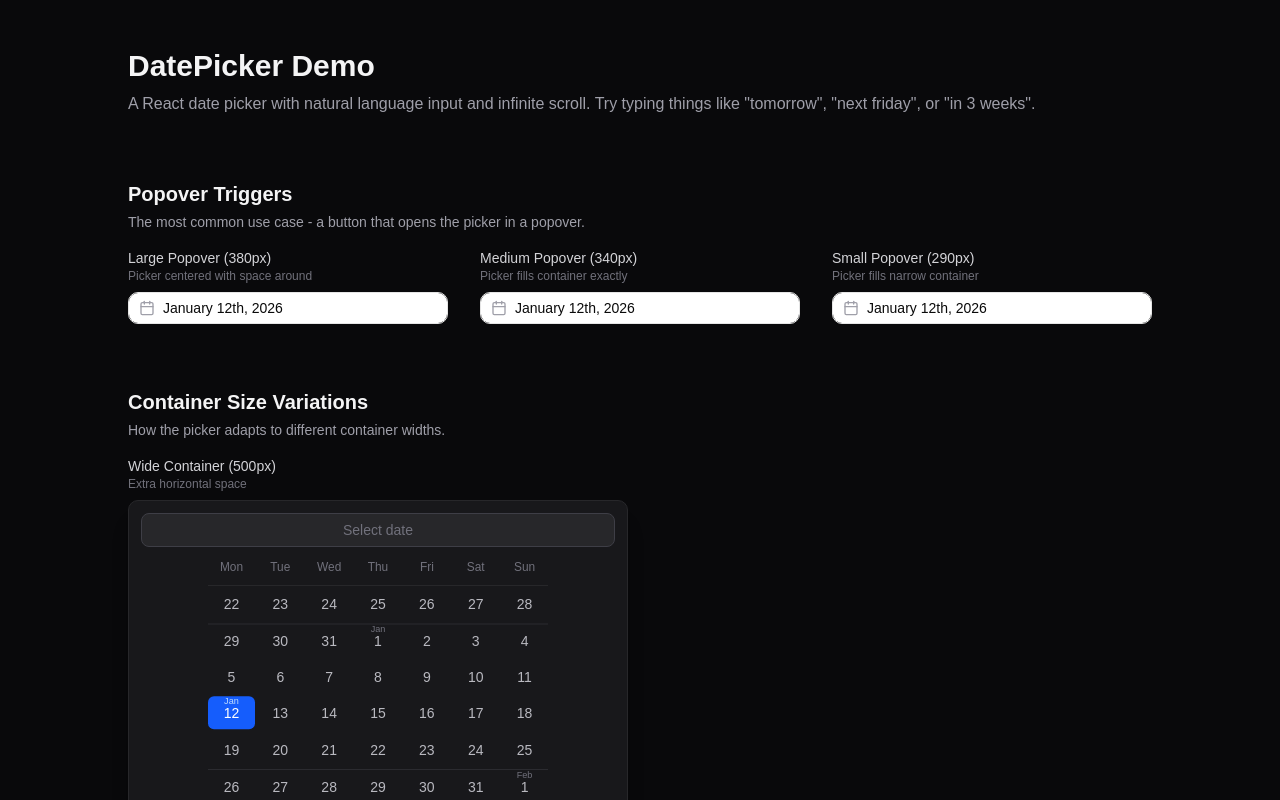
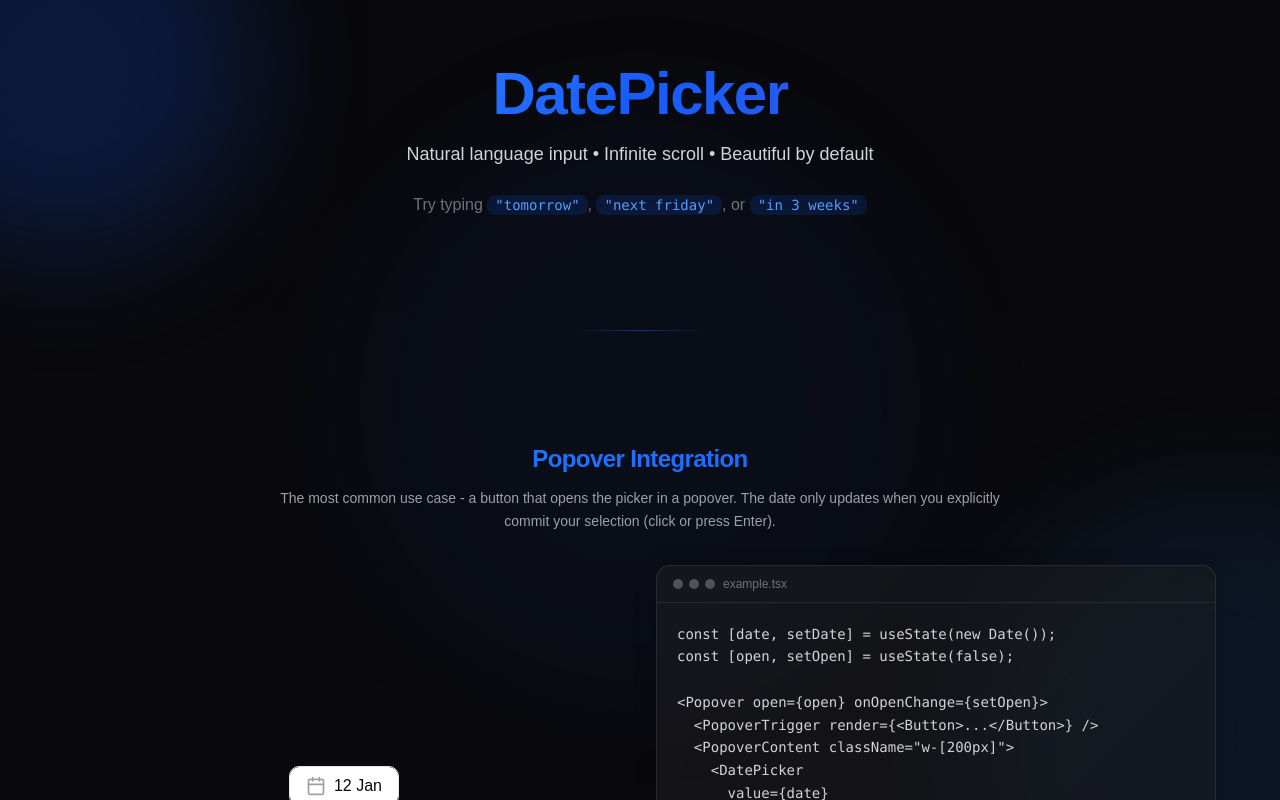
Before and after one commit to dannysmith/datepicker-danny, a React (Vite) app: page / in a window 1280 px wide. Shown: the top 800 px of the page. Built offline with nearby package versions, Linux system fonts and the light colour scheme.

Commit message:
Update homepage to look a bit nicer

```diff
--- a/src/App.tsx
+++ b/src/App.tsx
@@ -31,6 +31,20 @@ function CalendarIcon({ className }: { className?: string }) {
   );
 }
 
+// Gradient divider between sections
+function SectionDivider() {
+  return (
+    <div className="flex items-center justify-center py-4">
+      <div
+        className="h-px w-32"
+        style={{
+          background: 'linear-gradient(90deg, transparent, oklch(0.546 0.245 262.88 / 0.5), transparent)'
+        }}
+      />
+    </div>
+  );
+}
+
 // Section wrapper component
 function Section({
   title,
@@ -42,11 +56,21 @@ function Section({
   children: React.ReactNode;
 }) {
   return (
-    <section className="space-y-4">
-      <div>
-        <h2 className="text-xl font-semibold text-zinc-100">{title}</h2>
+    <section className="space-y-8">
+      <div className="space-y-3 text-center">
+        <h2
+          className="text-2xl font-semibold tracking-tight"
+          style={{
+            background: 'linear-gradient(135deg, oklch(0.623 0.214 259.82), oklch(0.546 0.245 262.88))',
+            WebkitBackgroundClip: 'text',
+            WebkitTextFillColor: 'transparent',
+            backgroundClip: 'text',
+          }}
+        >
+          {title}
+        </h2>
         {description && (
-          <p className="mt-1 text-sm text-zinc-400">{description}</p>
+          <p className="mx-auto max-w-3xl text-sm text-zinc-400 leading-relaxed">{description}</p>
         )}
       </div>
       {children}
@@ -65,11 +89,17 @@ function DemoCard({
   children: React.ReactNode;
 }) {
   return (
-    <div className="space-y-2">
-      <div>
-        <p className="text-sm font-medium text-zinc-300">{label}</p>
+    <div
+      className="space-y-4 rounded-xl p-5 transition-all duration-300 hover:bg-zinc-800/30"
+      style={{
+        background: 'linear-gradient(135deg, rgba(39, 39, 42, 0.3), rgba(24, 24, 27, 0.5))',
+        border: '1px solid rgba(63, 63, 70, 0.4)',
+      }}
+    >
+      <div className="space-y-1">
+        <p className="text-sm font-medium text-zinc-200">{label}</p>
         {description && (
-          <p className="text-xs text-zinc-500">{description}</p>
+          <p className="text-xs text-zinc-500 leading-relaxed">{description}</p>
         )}
       </div>
       {children}
@@ -77,260 +107,110 @@ function DemoCard({
   );
 }
 
-export function App() {
-  // State for various demos
-  const [basicDate, setBasicDate] = useState<Date>(new Date());
-  const [popoverDate1, setPopoverDate1] = useState<Date>(new Date());
-  const [popoverDate2, setPopoverDate2] = useState<Date>(new Date());
-  const [popoverDate3, setPopoverDate3] = useState<Date>(new Date());
-  const [wideDate, setWideDate] = useState<Date>(new Date());
-  const [narrowDate, setNarrowDate] = useState<Date>(new Date());
-  const [tinyDate, setTinyDate] = useState<Date>(new Date());
-  const [superTinyDate, setSuperTinyDate] = useState<Date>(new Date());
-  const [futureOnlyDate, setFutureOnlyDate] = useState<Date>(new Date());
-  const [pastOnlyDate, setPastOnlyDate] = useState<Date>(new Date());
-  const [weekWindowDate, setWeekWindowDate] = useState<Date>(new Date());
-  const [formDate, setFormDate] = useState<Date>(new Date());
+// Popover DatePicker Demo - isolated component with its own state
+function PopoverDatePickerDemo() {
+  const [date, setDate] = useState<Date>(new Date());
+  const [open, setOpen] = useState(false);
 
-  // Popover open states
-  const [popover1Open, setPopover1Open] = useState(false);
-  const [popover2Open, setPopover2Open] = useState(false);
-  const [popover3Open, setPopover3Open] = useState(false);
-
-  // Date constraints
-  const today = new Date();
-  const weekFromNow = addDays(today, 7);
+  const handleCommit = (newDate: Date) => {
+    setDate(newDate);
+    setOpen(false);
+  };
 
   return (
-    <div className="min-h-screen bg-zinc-950 px-8 py-12">
-      <div className="mx-auto max-w-5xl space-y-16">
-        {/* Header */}
-        <header className="space-y-2">
-          <h1 className="text-3xl font-bold text-zinc-100">
-            DatePicker Demo
-          </h1>
-          <p className="text-zinc-400">
-            A React date picker with natural language input and infinite scroll.
-            Try typing things like "tomorrow", "next friday", or "in 3 weeks".
-          </p>
-        </header>
-
-        {/* Section 1: Popover Triggers */}
-        <Section
-          title="Popover Triggers"
-          description="The most common use case - a button that opens the picker in a popover."
-        >
-          <div className="grid gap-8 sm:grid-cols-2 lg:grid-cols-3">
-            {/* shadcn Popover - Large */}
-            <DemoCard
-              label="Large Popover (380px)"
-              description="Picker centered with space around"
-            >
-              <Popover open={popover1Open} onOpenChange={setPopover1Open}>
+    <Popover open={open} onOpenChange={setOpen}>
       <PopoverTrigger
         render={
-                    <Button variant="outline" className="w-full justify-start gap-2">
-                      <CalendarIcon className="size-4 text-zinc-400" />
-                      <span>{format(popoverDate1, "PPP")}</span>
+          <Button variant="outline" className="justify-start gap-2 text-base h-10 px-4">
+            <CalendarIcon className="size-5 text-zinc-400" />
+            <span>{format(date, "d MMM")}</span>
           </Button>
         }
       />
-                <PopoverContent className="w-[380px]">
+      <PopoverContent className="w-[200px]">
         <DatePicker
-                    value={popoverDate1}
-                    onChange={setPopoverDate1}
-                    onCommit={() => setPopover1Open(false)}
+          value={date}
+          onChange={() => {
+            // Don't update the actual date during navigation - only on commit
+          }}
+          onCommit={handleCommit}
           placeholder="Select date"
         />
       </PopoverContent>
     </Popover>
-            </DemoCard>
+  );
+}
 
-            {/* shadcn Popover - Medium */}
-            <DemoCard
-              label="Medium Popover (340px)"
-              description="Picker fills container exactly"
-            >
-              <Popover open={popover2Open} onOpenChange={setPopover2Open}>
-                <PopoverTrigger
-                  render={
-                    <Button variant="outline" className="w-full justify-start gap-2">
-                      <CalendarIcon className="size-4 text-zinc-400" />
-                      <span>{format(popoverDate2, "PPP")}</span>
-                    </Button>
-                  }
-                />
-                <PopoverContent className="w-[340px]">
+// Inline DatePicker Demo - isolated component for container-based examples
+function InlineDatePickerDemo({
+  label,
+  description,
+}: {
+  label: string;
+  description: string;
+}) {
+  const [date, setDate] = useState<Date>(new Date());
+
+  // Extract pixel width from label for actual container sizing
+  const pixelWidth = label.match(/\((\d+)px\)/)?.[1] || "340";
+
+  return (
+    <DemoCard label={label} description={description}>
+      <div className="flex justify-center">
+        <div style={{ width: `${pixelWidth}px` }}>
           <DatePicker
-                    value={popoverDate2}
-                    onChange={setPopoverDate2}
-                    onCommit={() => setPopover2Open(false)}
-                    placeholder="Select date"
-                  />
-                </PopoverContent>
-              </Popover>
-            </DemoCard>
-
-            {/* shadcn Popover - Small/Tight */}
-            <DemoCard
-              label="Small Popover (290px)"
-              description="Picker fills narrow container"
-            >
-              <Popover open={popover3Open} onOpenChange={setPopover3Open}>
-                <PopoverTrigger
-                  render={
-                    <Button variant="outline" className="w-full justify-start gap-2">
-                      <CalendarIcon className="size-4 text-zinc-400" />
-                      <span>{format(popoverDate3, "PPP")}</span>
-                    </Button>
-                  }
-                />
-                <PopoverContent className="w-[290px]">
-                  <DatePicker
-                    value={popoverDate3}
-                    onChange={setPopoverDate3}
-                    onCommit={() => setPopover3Open(false)}
-                    placeholder="Select date"
-                  />
-                </PopoverContent>
-              </Popover>
-            </DemoCard>
-
-          </div>
-        </Section>
-
-        {/* Section 2: Container Sizes */}
-        <Section
-          title="Container Size Variations"
-          description="How the picker adapts to different container widths."
-        >
-          <div className="space-y-8">
-            {/* Wide container */}
-            <DemoCard
-              label="Wide Container (500px)"
-              description="Extra horizontal space"
-            >
-              <div className="w-[500px]">
-                <DatePicker
-                  value={wideDate}
-                  onChange={setWideDate}
+            value={date}
+            onChange={setDate}
             placeholder="Select date"
           />
         </div>
-            </DemoCard>
-
-            {/* Standard container */}
-            <DemoCard
-              label="Standard Container (340px)"
-              description="Default recommended width"
-            >
-              <div className="w-[340px]">
-                <DatePicker
-                  value={basicDate}
-                  onChange={setBasicDate}
-                  placeholder="Select date"
-                />
       </div>
     </DemoCard>
+  );
+}
 
-            {/* Narrow container */}
-            <DemoCard
-              label="Narrow Container (300px)"
-              description="Tighter fit"
-            >
-              <div className="w-[300px]">
+// Constrained DatePicker Demo - isolated component for minDate/maxDate examples
+function ConstrainedDatePickerDemo({
+  label,
+  description,
+  minDate,
+  maxDate,
+  placeholder,
+}: {
+  label: string;
+  description: string;
+  minDate?: Date;
+  maxDate?: Date;
+  placeholder: string;
+}) {
+  const [date, setDate] = useState<Date>(new Date());
+
+  return (
+    <DemoCard label={label} description={description}>
       <DatePicker
-                  value={narrowDate}
-                  onChange={setNarrowDate}
-                  placeholder="Select date"
-                />
-              </div>
-            </DemoCard>
-
-            {/* Very narrow container */}
-            <DemoCard
-              label="Minimum Container (260px)"
-              description="Testing the limits"
-            >
-              <div className="w-[260px]">
-                <DatePicker
-                  value={tinyDate}
-                  onChange={setTinyDate}
-                  placeholder="Select date"
-                />
-              </div>
-            </DemoCard>
-
-            {/* Absolute minimum */}
-            <DemoCard
-              label="Absolute Minimum (200px)"
-              description="Font should be visibly smaller"
-            >
-              <div className="w-[200px]">
-                <DatePicker
-                  value={superTinyDate}
-                  onChange={setSuperTinyDate}
-                  placeholder="Select date"
-                />
-              </div>
-            </DemoCard>
-          </div>
-        </Section>
-
-        {/* Section 3: Date Constraints */}
-        <Section
-          title="Date Constraints"
-          description="Using minDate and maxDate props to limit selectable dates."
-        >
-          <div className="grid gap-8 sm:grid-cols-2 lg:grid-cols-3">
-            {/* Future only */}
-            <DemoCard
-              label="Future Dates Only"
-              description={`From ${format(today, "MMM d")} onwards`}
-            >
-              <DatePicker
-                value={futureOnlyDate}
-                onChange={setFutureOnlyDate}
-                minDate={today}
-                placeholder="Select future date"
+        value={date}
+        onChange={setDate}
+        minDate={minDate}
+        maxDate={maxDate}
+        placeholder={placeholder}
       />
     </DemoCard>
+  );
+}
 
-            {/* Past only */}
-            <DemoCard
-              label="Past Dates Only"
-              description={`Up to ${format(today, "MMM d")}`}
+// Form DatePicker Demo - isolated component
+function FormDatePickerDemo({ minDate }: { minDate: Date }) {
+  const [formDate, setFormDate] = useState<Date>(new Date());
+
+  return (
+    <Card
+      className="p-6"
+      style={{
+        background: 'linear-gradient(135deg, rgba(39, 39, 42, 0.3), rgba(24, 24, 27, 0.5))',
+        border: '1px solid rgba(63, 63, 70, 0.4)',
+        boxShadow: '0 4px 24px -4px rgba(0, 0, 0, 0.2)',
+      }}
     >
-              <DatePicker
-                value={pastOnlyDate}
-                onChange={setPastOnlyDate}
-                maxDate={today}
-                placeholder="Select past date"
-              />
-            </DemoCard>
-
-            {/* Narrow window */}
-            <DemoCard
-              label="7-Day Window"
-              description={`${format(today, "MMM d")} - ${format(weekFromNow, "MMM d")}`}
-            >
-              <DatePicker
-                value={weekWindowDate}
-                onChange={setWeekWindowDate}
-                minDate={today}
-                maxDate={weekFromNow}
-                placeholder="Select within window"
-              />
-            </DemoCard>
-          </div>
-        </Section>
-
-        {/* Section 4: Form Integration */}
-        <Section
-          title="Form Integration"
-          description="How the picker looks in a typical form context."
-        >
-          <Card className="max-w-md border-zinc-800 bg-zinc-900/50 p-6">
       <form
         className="space-y-6"
         onSubmit={(e) => {
@@ -354,7 +234,7 @@ export function App() {
             <DatePicker
               value={formDate}
               onChange={setFormDate}
-                    minDate={today}
+              minDate={minDate}
               placeholder="When is this event?"
             />
           </div>
@@ -375,11 +255,213 @@ export function App() {
         </Button>
       </form>
     </Card>
+  );
+}
+
+export function App() {
+  // Date constraints (shared constants, not state)
+  const today = new Date();
+  const weekFromNow = addDays(today, 7);
+
+  return (
+    <div
+      className="relative min-h-screen px-8 py-16"
+      style={{
+        background: 'linear-gradient(180deg, #09090b 0%, #0c0c0f 50%, #09090b 100%)',
+      }}
+    >
+      {/* Background glow effects */}
+      <div
+        className="pointer-events-none fixed inset-0 overflow-hidden"
+        aria-hidden="true"
+      >
+        {/* Top-left blue glow */}
+        <div
+          className="absolute -left-32 -top-32 h-96 w-96 rounded-full opacity-20 blur-3xl"
+          style={{ background: 'oklch(0.546 0.245 262.88)' }}
+        />
+        {/* Bottom-right subtle glow */}
+        <div
+          className="absolute -bottom-48 -right-48 h-[500px] w-[500px] rounded-full opacity-10 blur-3xl"
+          style={{ background: 'oklch(0.623 0.214 259.82)' }}
+        />
+        {/* Center subtle accent */}
+        <div
+          className="absolute left-1/2 top-1/2 h-[600px] w-[600px] -translate-x-1/2 -translate-y-1/2 rounded-full opacity-5 blur-3xl"
+          style={{ background: 'oklch(0.546 0.245 262.88)' }}
+        />
+      </div>
+
+      <div className="relative mx-auto max-w-6xl space-y-24">
+        {/* Header */}
+        <header className="space-y-6 text-center">
+          <div className="space-y-4">
+            <h1
+              className="text-5xl font-bold tracking-tight sm:text-6xl"
+              style={{
+                background: 'linear-gradient(135deg, oklch(0.7 0.18 259.82), oklch(0.546 0.245 262.88), oklch(0.5 0.2 270))',
+                WebkitBackgroundClip: 'text',
+                WebkitTextFillColor: 'transparent',
+                backgroundClip: 'text',
+              }}
+            >
+              DatePicker
+            </h1>
+            <p className="text-lg font-medium text-zinc-300">
+              Natural language input • Infinite scroll • Beautiful by default
+            </p>
+          </div>
+          <p className="mx-auto max-w-xl text-base text-zinc-500 leading-relaxed">
+            Try typing <span className="rounded-md px-2 py-0.5 font-mono text-sm" style={{ background: 'oklch(0.546 0.245 262.88 / 0.15)', color: 'oklch(0.7 0.18 259.82)' }}>"tomorrow"</span>, <span className="rounded-md px-2 py-0.5 font-mono text-sm" style={{ background: 'oklch(0.546 0.245 262.88 / 0.15)', color: 'oklch(0.7 0.18 259.82)' }}>"next friday"</span>, or <span className="rounded-md px-2 py-0.5 font-mono text-sm" style={{ background: 'oklch(0.546 0.245 262.88 / 0.15)', color: 'oklch(0.7 0.18 259.82)' }}>"in 3 weeks"</span>
+          </p>
+        </header>
+
+        <SectionDivider />
+
+        {/* Section 1: Popover Trigger */}
+        <Section
+          title="Popover Integration"
+          description="The most common use case - a button that opens the picker in a popover. The date only updates when you explicitly commit your selection (click or press Enter)."
+        >
+          <div className="grid gap-8 lg:grid-cols-2 lg:items-center">
+            <div className="grid place-items-center">
+              <PopoverDatePickerDemo />
+            </div>
+            <div className="flex justify-center lg:justify-start">
+              <div className="w-full max-w-xl">
+                <div
+                  className="overflow-hidden rounded-xl"
+                  style={{
+                    background: 'linear-gradient(135deg, rgba(39, 39, 42, 0.4), rgba(24, 24, 27, 0.6))',
+                    border: '1px solid rgba(63, 63, 70, 0.5)',
+                    boxShadow: '0 4px 24px -4px rgba(0, 0, 0, 0.3)',
+                  }}
+                >
+                  <div
+                    className="flex items-center gap-2 border-b px-4 py-2.5"
+                    style={{ borderColor: 'rgba(63, 63, 70, 0.5)' }}
+                  >
+                    <div className="flex gap-1.5">
+                      <div className="h-2.5 w-2.5 rounded-full bg-zinc-600" />
+                      <div className="h-2.5 w-2.5 rounded-full bg-zinc-600" />
+                      <div className="h-2.5 w-2.5 rounded-full bg-zinc-600" />
+                    </div>
+                    <span className="text-xs text-zinc-500">example.tsx</span>
+                  </div>
+                  <pre className="p-5 text-sm leading-relaxed overflow-x-auto">
+                    <code className="text-zinc-300">{`const [date, setDate] = useState(new Date());
+const [open, setOpen] = useState(false);
+
+<Popover open={open} onOpenChange={setOpen}>
+  <PopoverTrigger render={<Button>...</Button>} />
+  <PopoverContent className="w-[200px]">
+    <DatePicker
+      value={date}
+      onChange={() => {}}
+      onCommit={(newDate) => {
+        setDate(newDate);
+        setOpen(false);
+      }}
+    />
+  </PopoverContent>
+</Popover>`}</code>
+                  </pre>
+                </div>
+              </div>
+            </div>
+          </div>
+        </Section>
+
+        <SectionDivider />
+
+        {/* Section 2: Container Sizes */}
+        <Section
+          title="Container Size Variations"
+          description="The DatePicker automatically adapts to different container widths. Font sizes and spacing scale proportionally to maintain readability at any size."
+        >
+          <div className="grid gap-6 sm:grid-cols-2 lg:grid-cols-3">
+            <InlineDatePickerDemo
+              label="Wide (500px)"
+              description="Spacious layout with generous spacing"
+            />
+
+            <InlineDatePickerDemo
+              label="Standard (340px)"
+              description="Recommended default width for most use cases"
+            />
+
+            <InlineDatePickerDemo
+              label="Compact (300px)"
+              description="Fits well in sidebars and narrow columns"
+            />
+
+            <InlineDatePickerDemo
+              label="Minimal (260px)"
+              description="Practical minimum before noticeable constraints"
+            />
+
+            <InlineDatePickerDemo
+              label="Tiny (200px)"
+              description="Extreme minimum - font automatically scales down"
+            />
+          </div>
+        </Section>
+
+        <SectionDivider />
+
+        {/* Section 3: Date Constraints */}
+        <Section
+          title="Date Constraints"
+          description="Using minDate and maxDate props to limit selectable dates. Disabled dates are dimmed and cannot be selected."
+        >
+          <div className="grid gap-6 sm:grid-cols-2 lg:grid-cols-3">
+            <ConstrainedDatePickerDemo
+              label="Future Dates Only"
+              description={`Only dates from ${format(today, "MMM d, yyyy")} onwards are selectable`}
+              minDate={today}
+              placeholder="Select future date"
+            />
+
+            <ConstrainedDatePickerDemo
+              label="Past Dates Only"
+              description={`Only dates up to ${format(today, "MMM d, yyyy")} are selectable`}
+              maxDate={today}
+              placeholder="Select past date"
+            />
+
+            <ConstrainedDatePickerDemo
+              label="7-Day Window"
+              description={`Only dates between ${format(today, "MMM d")} and ${format(weekFromNow, "MMM d, yyyy")} are selectable`}
+              minDate={today}
+              maxDate={weekFromNow}
+              placeholder="Select within window"
+            />
+          </div>
+        </Section>
+
+        <SectionDivider />
+
+        {/* Section 4: Form Integration */}
+        <Section
+          title="Form Integration"
+          description="How the picker looks in a typical form context with other form fields."
+        >
+          <div className="flex justify-center">
+            <div className="w-full max-w-lg">
+              <FormDatePickerDemo minDate={today} />
+            </div>
+          </div>
         </Section>
 
         {/* Footer */}
-        <footer className="border-t border-zinc-800 pt-8 text-center text-sm text-zinc-500">
-          <p>
+        <footer className="pt-16 text-center">
+          <div
+            className="mx-auto mb-6 h-px w-48"
+            style={{
+              background: 'linear-gradient(90deg, transparent, oklch(0.546 0.245 262.88 / 0.3), transparent)'
+            }}
+          />
+          <p className="text-sm text-zinc-600">
             Built with React, Tailwind CSS, chrono-node, and @tanstack/react-virtual
           </p>
         </footer>
```
Lines whose indentation alone changed are shown as unchanged.
